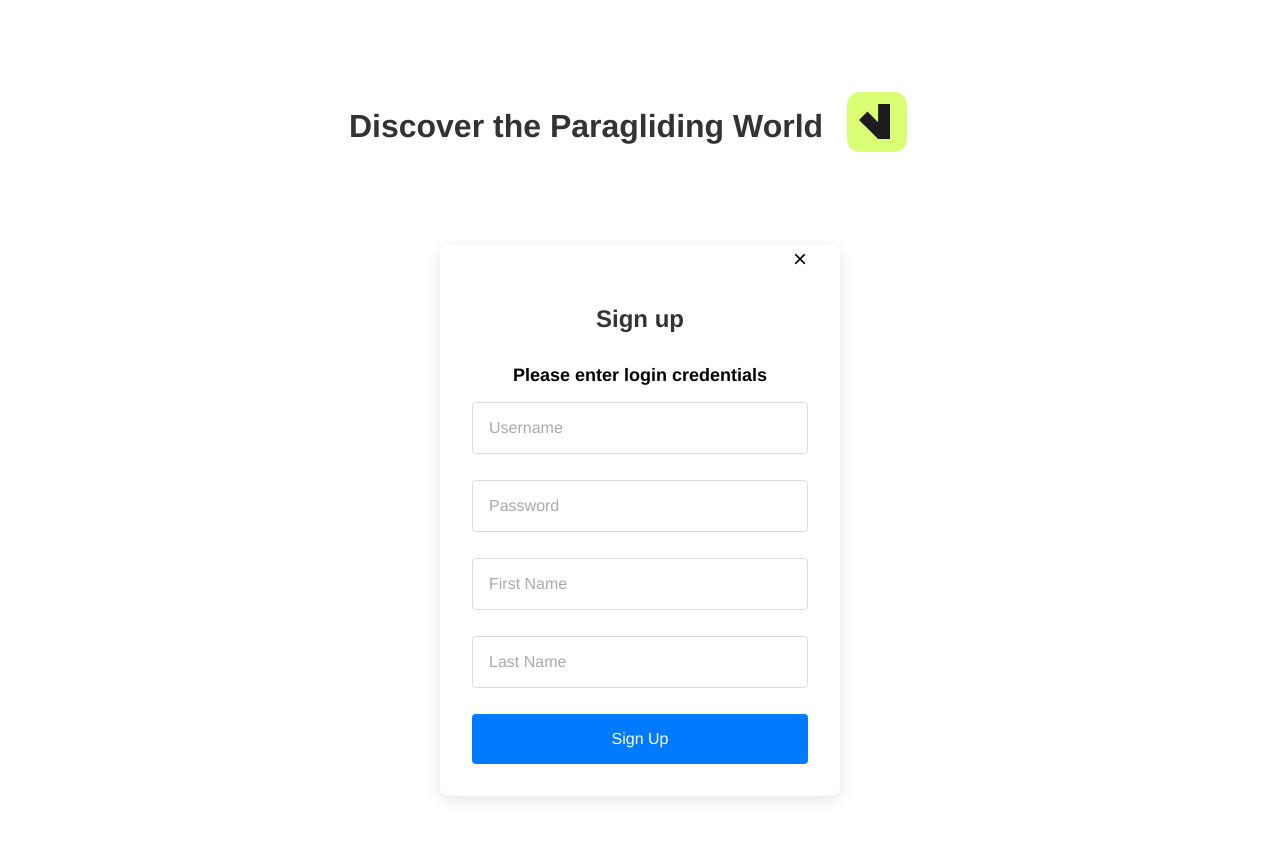
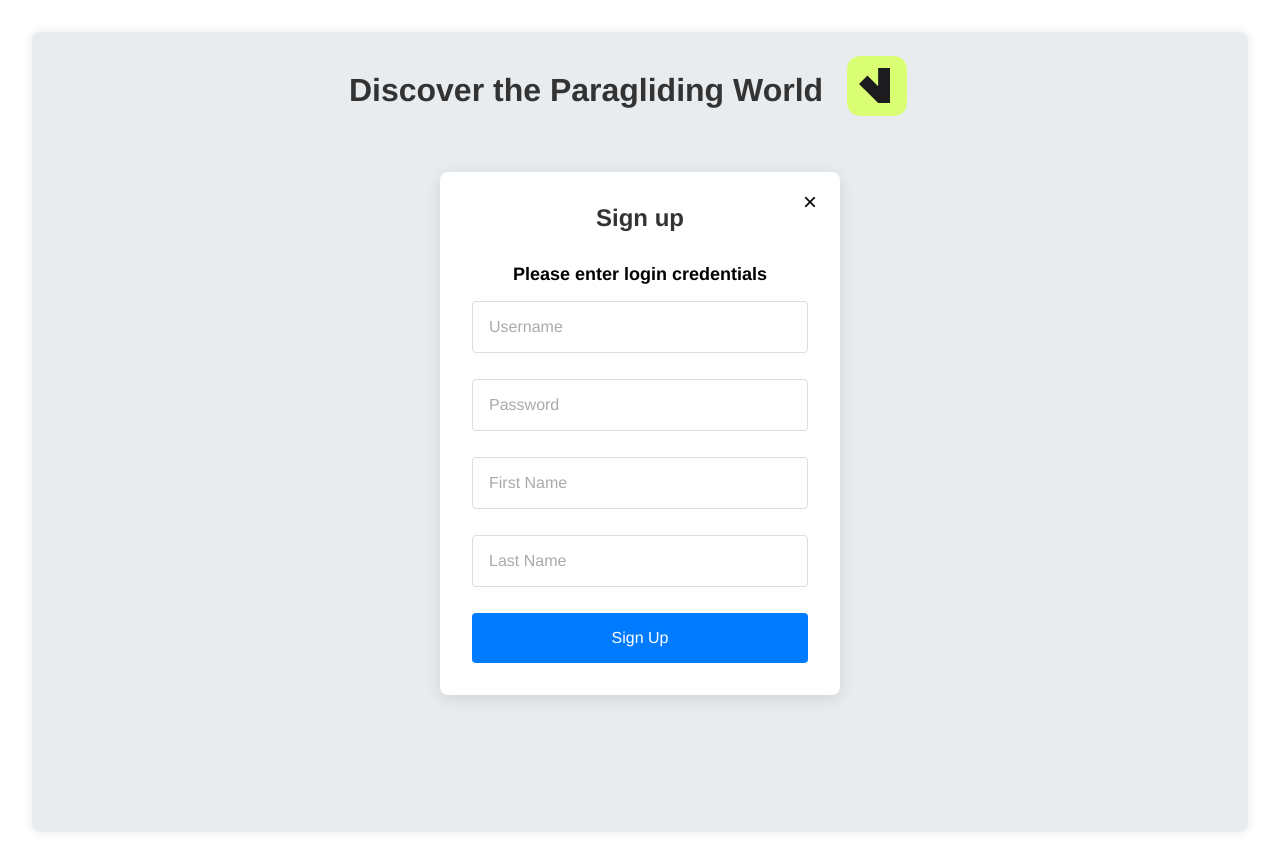
Before and after one commit to Vol-Paragliding/vol-react, a React (Vite) app: page / in a window 1280 px wide. Both pictures are taken after a click on the button "Create Account". Built offline with nearby package versions, Linux system fonts and the light colour scheme.

Commit message:
feat: install stream. update start styles

```diff
--- a/package.json
+++ b/package.json
@@ -11,6 +11,7 @@
   },
   "dependencies": {
     "axios": "^1.6.7",
+    "getstream": "^8.4.1",
     "react": "^18.2.0",
     "react-dom": "^18.2.0",
     "react-router-dom": "^6.22.3"
--- a/src/components/Auth/StartView.css
+++ b/src/components/Auth/StartView.css
@@ -9,11 +9,11 @@
   display: flex;
   flex-direction: column;
   min-height: 100vh;
-  background-color: #ffffff;
   align-items: center;
-  justify-content: space-evenly;
   text-align: center;
-  padding: 2rem;
+  box-shadow: 0 0 10px rgba(0, 0, 0, 0.1);
+  border-radius: 8px;
+  background-color: #e9ecef;
 }
 
 .toolbar {
@@ -22,6 +22,7 @@
   justify-content: center;
   align-items: center;
   margin-bottom: 2rem;
+  margin: 0;
 }
 
 .content {
@@ -37,9 +38,7 @@
 }
 
 .action-container {
-  display: flex;
-  flex-direction: column;
-  align-items: center;
+  margin-top: 2rem;
 }
 
 .action-button {
--- a/src/components/Auth/StartView.tsx
+++ b/src/components/Auth/StartView.tsx
@@ -26,9 +26,8 @@ const StartView = ({ navigate }: StartViewProps) => {
         <img className="logo" src={appIcon} alt="Paragliding logo" />
       </header>
       <section className="content">
+        {!isLoginPresented && !isSignUpPresented && (
           <div className="action-container">
-          {!isLoginPresented && !isSignUpPresented && (
-            <>
             <button
               className="action-button create-account"
               onClick={handleSignUpPress}
@@ -36,15 +35,11 @@ const StartView = ({ navigate }: StartViewProps) => {
               Create Account
             </button>
             <div className="separator">or</div>
-              <button
-                className="action-button login"
-                onClick={handleLoginPress}
-              >
+            <button className="action-button login" onClick={handleLoginPress}>
               Log In
             </button>
-            </>
+          </div>
         )}
-        </div>
         {isLoginPresented && (
           <LoginView navigate={navigate} onClose={handleClose} />
         )}
--- a/src/components/Auth/auth.css
+++ b/src/components/Auth/auth.css
@@ -73,19 +73,6 @@ input {
   background-color: #0056b3;
 }
 
-.close-button {
-  position: absolute;
-  top: 10px;
-  right: 10px;
-  border: none;
-  background: transparent;
-  cursor: pointer;
-}
-
-.close-button:hover {
-  background-color: #f6f6f6;
-}
-
 .error-message {
   color: #ff0000;
   margin-bottom: 1rem;
@@ -108,7 +95,6 @@ input[type="password"] {
   border-radius: 4px;
   border: 1px solid #ddd;
   font-size: 1rem;
-  color: aliceblue;
 }
 
 input[type="text"]::placeholder,
@@ -133,17 +119,17 @@ input[type="password"]::placeholder {
 }
 
 .close-button {
-  background: none;
+  font-size: 1.5rem;
+  position: absolute;
+  top: 10px;
+  right: 10px;
   border: none;
-  font-size: 1.5rem;
-  position: relative;
-  top: -2rem;
-  right: -10rem;
+  background: transparent;
   cursor: pointer;
-  color: black;
+  width: 40px;
+  height: 40px;
 }
 
 .close-button:hover {
   color: #7b6b6b;
-  box-shadow: 0 10px 20px rgba(0, 0, 0, 0.2);
 }
```
Also changed, not shown: 1 other file (tests, documents, lock files or other folders). Lines whose indentation alone changed are shown as unchanged.
